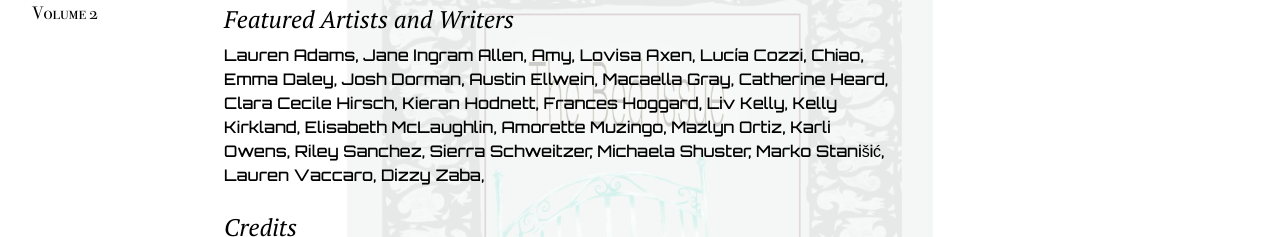
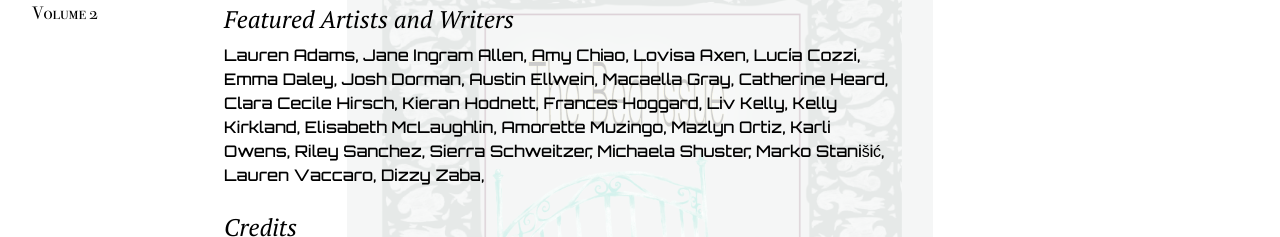
Before and after one commit to masoncm97/frog-mag, a Next.js app: page /volume-2 in a window 1280 px wide. Shown: the part 229-466 px from the top of the page. Built offline with nearby package versions, Linux system fonts and the light colour scheme.

Commit message:
Fixed misspelled name

```diff
--- a/app/volume-2/page.tsx
+++ b/app/volume-2/page.tsx
@@ -33,7 +33,7 @@ export default function Volume2Page() {
             Featured Artists and Writers
           </h2>
           <p className="text-sm md:text-base font-medium">
-            Lauren Adams, Jane Ingram Allen, Amy, Lovisa Axen, Lucía Cozzi, Chiao, Emma Daley, Josh Dorman, Austin Ellwein, Macaella Gray, Catherine Heard, Clara Cecile Hirsch, Kieran Hodnett, Frances Hoggard, Liv Kelly, Kelly Kirkland, Elisabeth McLaughlin, Amorette Muzingo, Mazlyn Ortiz, Karli Owens, Riley Sanchez, Sierra Schweitzer, Michaela Shuster, Marko Stanišić, Lauren Vaccaro, Dizzy Zaba,
+            Lauren Adams, Jane Ingram Allen, Amy Chiao, Lovisa Axen, Lucía Cozzi, Emma Daley, Josh Dorman, Austin Ellwein, Macaella Gray, Catherine Heard, Clara Cecile Hirsch, Kieran Hodnett, Frances Hoggard, Liv Kelly, Kelly Kirkland, Elisabeth McLaughlin, Amorette Muzingo, Mazlyn Ortiz, Karli Owens, Riley Sanchez, Sierra Schweitzer, Michaela Shuster, Marko Stanišić, Lauren Vaccaro, Dizzy Zaba,
           </p>
         </div>
         <div className="mb-4 md:mb-6 font-medium">
```
